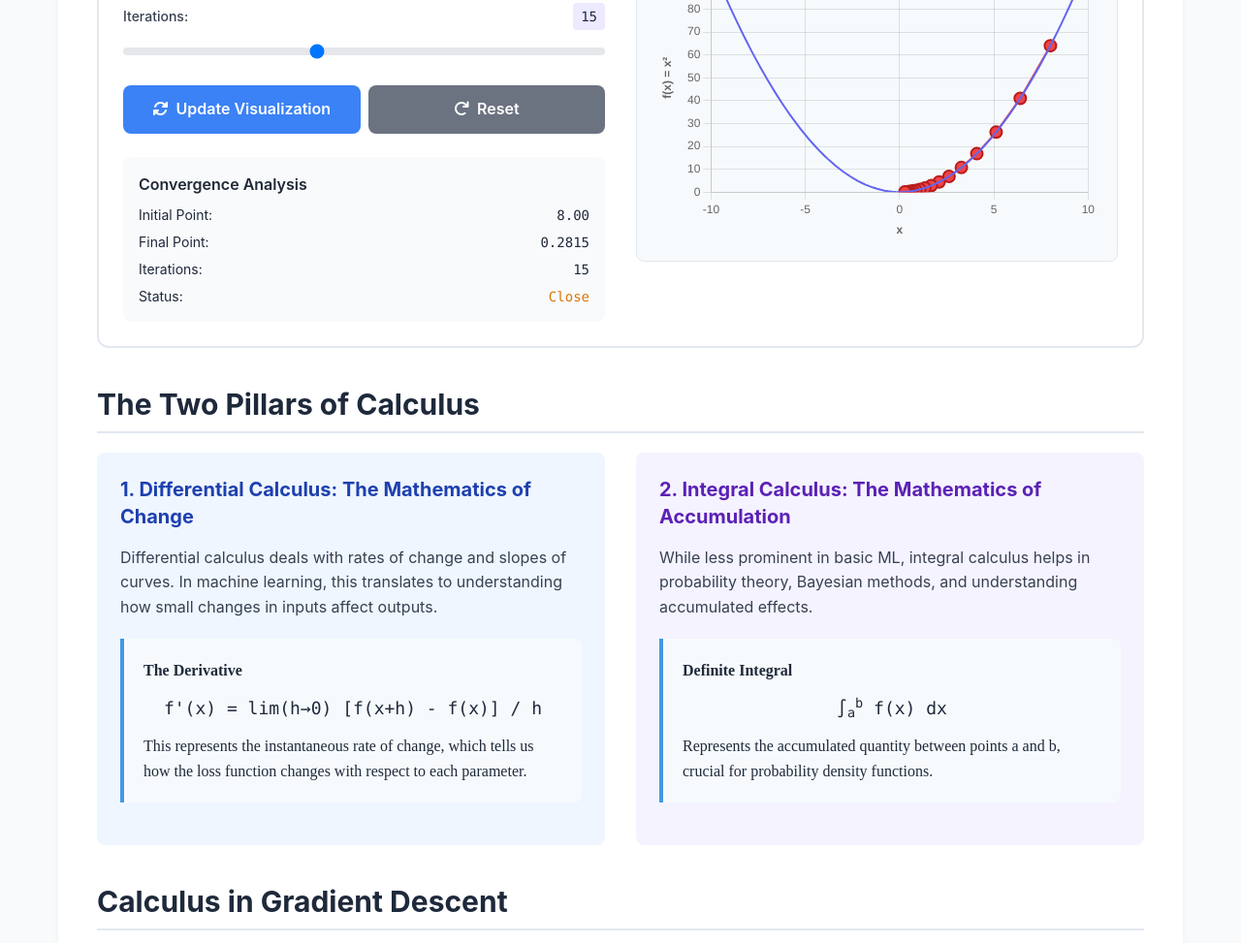
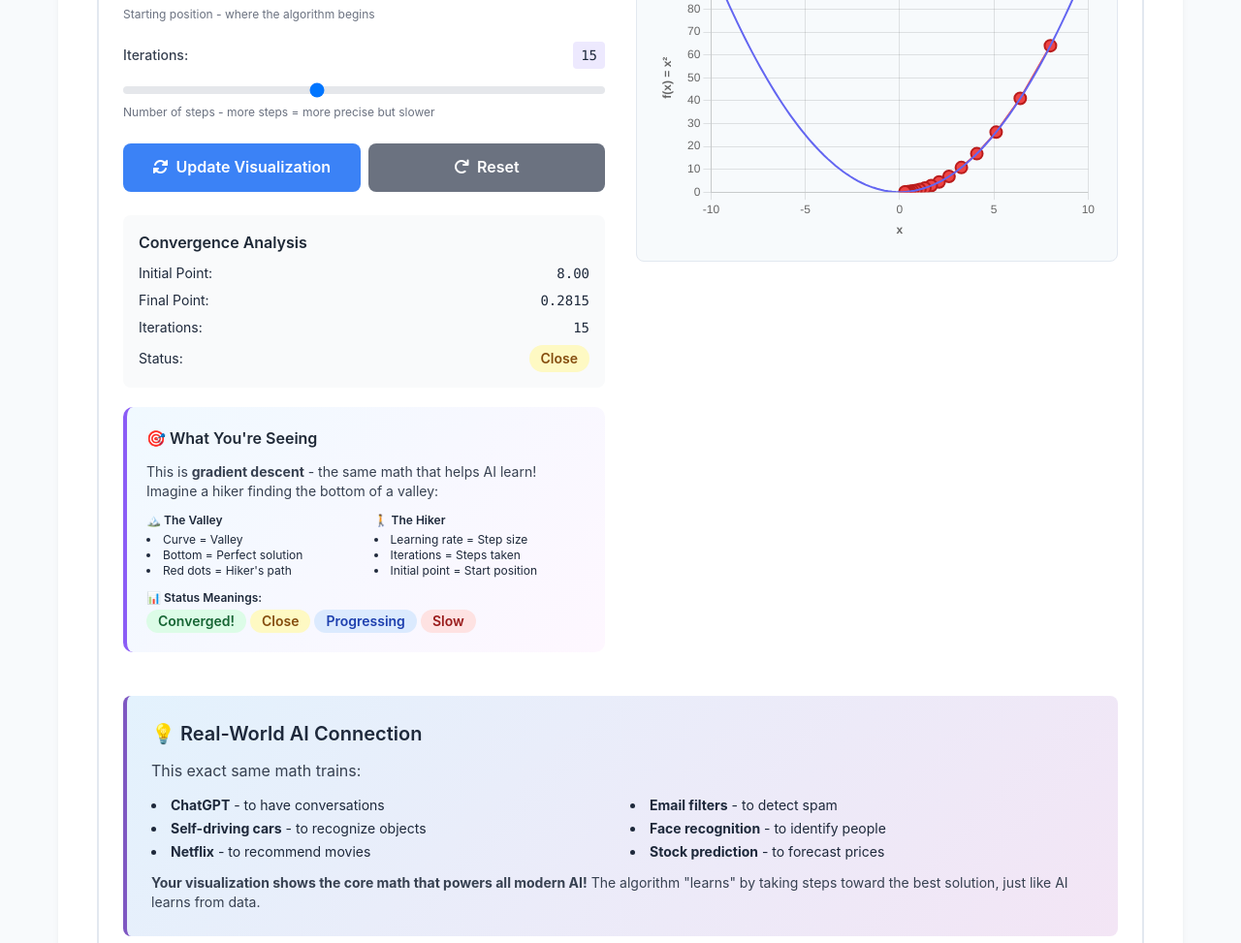
Before and after one commit to Arvind-55555/arvind.github.io, a plain HTML site: page calculus-ml-fundamentals.html in a window 1280 px wide. Shown: the part 967-1940 px from the top of the page at 97% size. Drawn offline with nearby package versions, Linux system fonts and the light colour scheme.

Commit message:
Add files via upload

```diff
--- a/calculus-ml-fundamentals.html
+++ b/calculus-ml-fundamentals.html
@@ -103,6 +103,29 @@
             align-items: center;
             margin-bottom: 8px;
         }
+
+        .explanation-box {
+            background: linear-gradient(135deg, #f0f9ff, #fef7ff);
+            border-radius: 10px;
+            padding: 20px;
+            margin: 20px 0;
+            border-left: 4px solid #8b5cf6;
+        }
+
+        .status-indicator {
+            display: inline-flex;
+            align-items: center;
+            gap: 6px;
+            padding: 4px 12px;
+            border-radius: 20px;
+            font-size: 0.875rem;
+            font-weight: 600;
+        }
+
+        .status-converged { background: #dcfce7; color: #166534; }
+        .status-close { background: #fef9c3; color: #854d0e; }
+        .status-progressing { background: #dbeafe; color: #1e40af; }
+        .status-slow { background: #fee2e2; color: #991b1b; }
     </style>
 </head>
 <body>
@@ -158,6 +181,7 @@
                                 <span id="lrValue" class="text-sm font-mono bg-blue-100 px-2 py-1 rounded">0.1</span>
                             </div>
                             <input type="range" id="learningRate" min="0.01" max="0.5" step="0.01" value="0.1" class="w-full h-2 bg-gray-200 rounded-lg appearance-none cursor-pointer">
+                            <div class="text-xs text-gray-500 mt-1">Step size - bigger steps learn faster but might overshoot</div>
                         </div>
 
                         <div class="slider-container">
@@ -166,6 +190,7 @@
                                 <span id="ipValue" class="text-sm font-mono bg-green-100 px-2 py-1 rounded">8.0</span>
                             </div>
                             <input type="range" id="initialPoint" min="-8" max="8" step="0.5" value="8" class="w-full h-2 bg-gray-200 rounded-lg appearance-none cursor-pointer">
+                            <div class="text-xs text-gray-500 mt-1">Starting position - where the algorithm begins</div>
                         </div>
 
                         <div class="slider-container">
@@ -174,6 +199,7 @@
                                 <span id="iterValue" class="text-sm font-mono bg-purple-100 px-2 py-1 rounded">15</span>
                             </div>
                             <input type="range" id="iterations" min="5" max="30" step="1" value="15" class="w-full h-2 bg-gray-200 rounded-lg appearance-none cursor-pointer">
+                            <div class="text-xs text-gray-500 mt-1">Number of steps - more steps = more precise but slower</div>
                         </div>
 
                         <div class="flex gap-2 mt-6">
@@ -200,9 +226,46 @@
                                     <span>Iterations:</span>
                                     <span id="infoIterations" class="font-mono">15</span>
                                 </div>
-                                <div class="flex justify-between">
+                                <div class="flex justify-between items-center">
                                     <span>Status:</span>
-                                    <span id="infoStatus" class="font-mono text-blue-600">Ready</span>
+                                    <span id="infoStatus" class="status-indicator status-progressing">Ready</span>
+                                </div>
+                            </div>
+                        </div>
+
+                        <!-- Explanation Box -->
+                        <div class="explanation-box mt-6">
+                            <h4 class="font-semibold text-gray-800 mb-3">🎯 What You're Seeing</h4>
+                            <p class="text-sm text-gray-700 mb-3">
+                                This is <strong>gradient descent</strong> - the same math that helps AI learn! Imagine a hiker finding the bottom of a valley:
+                            </p>
+
+                            <div class="grid grid-cols-2 gap-4 text-xs mb-3">
+                                <div>
+                                    <div class="font-semibold">🏔️ The Valley</div>
+                                    <ul class="list-disc list-inside mt-1">
+                                        <li>Curve = Valley</li>
+                                        <li>Bottom = Perfect solution</li>
+                                        <li>Red dots = Hiker's path</li>
+                                    </ul>
+                                </div>
+                                <div>
+                                    <div class="font-semibold">🚶 The Hiker</div>
+                                    <ul class="list-disc list-inside mt-1">
+                                        <li>Learning rate = Step size</li>
+                                        <li>Iterations = Steps taken</li>
+                                        <li>Initial point = Start position</li>
+                                    </ul>
+                                </div>
+                            </div>
+
+                            <div class="text-xs">
+                                <div class="font-semibold mb-1">📊 Status Meanings:</div>
+                                <div class="flex flex-wrap gap-1">
+                                    <span class="status-indicator status-converged">Converged!</span>
+                                    <span class="status-indicator status-close">Close</span>
+                                    <span class="status-indicator status-progressing">Progressing</span>
+                                    <span class="status-indicator status-slow">Slow</span>
                                 </div>
                             </div>
                         </div>
@@ -211,6 +274,33 @@
                     <div class="visualization-container">
                         <canvas id="interactiveChart"></canvas>
                     </div>
+                </div>
+
+                <!-- Detailed Explanation -->
+                <div class="key-concept mt-8">
+                    <h3 class="text-xl font-semibold mb-3">💡 Real-World AI Connection</h3>
+                    <p class="text-gray-700 mb-3">
+                        This exact same math trains:
+                    </p>
+                    <div class="grid md:grid-cols-2 gap-4 text-sm">
+                        <div>
+                            <ul class="list-disc list-inside space-y-1">
+                                <li><strong>ChatGPT</strong> - to have conversations</li>
+                                <li><strong>Self-driving cars</strong> - to recognize objects</li>
+                                <li><strong>Netflix</strong> - to recommend movies</li>
+                            </ul>
+                        </div>
+                        <div>
+                            <ul class="list-disc list-inside space-y-1">
+                                <li><strong>Email filters</strong> - to detect spam</li>
+                                <li><strong>Face recognition</strong> - to identify people</li>
+                                <li><strong>Stock prediction</strong> - to forecast prices</li>
+                            </ul>
+                        </div>
+                    </div>
+                    <p class="text-gray-700 mt-3 text-sm">
+                        <strong>Your visualization shows the core math that powers all modern AI!</strong> The algorithm "learns" by taking steps toward the best solution, just like AI learns from data.
+                    </p>
                 </div>
             </section>
 
@@ -492,16 +582,16 @@
 
             if (finalError < 0.001) {
                 statusElement.textContent = 'Converged!';
-                statusElement.className = 'font-mono text-green-600';
+                statusElement.className = 'status-indicator status-converged';
             } else if (finalError < 0.1) {
                 statusElement.textContent = 'Close';
-                statusElement.className = 'font-mono text-yellow-600';
+                statusElement.className = 'status-indicator status-close';
             } else if (finalError < 1) {
                 statusElement.textContent = 'Progressing';
-                statusElement.className = 'font-mono text-blue-600';
+                statusElement.className = 'status-indicator status-progressing';
             } else {
                 statusElement.textContent = 'Slow';
-                statusElement.className = 'font-mono text-red-600';
+                statusElement.className = 'status-indicator status-slow';
             }
         }
 
```
